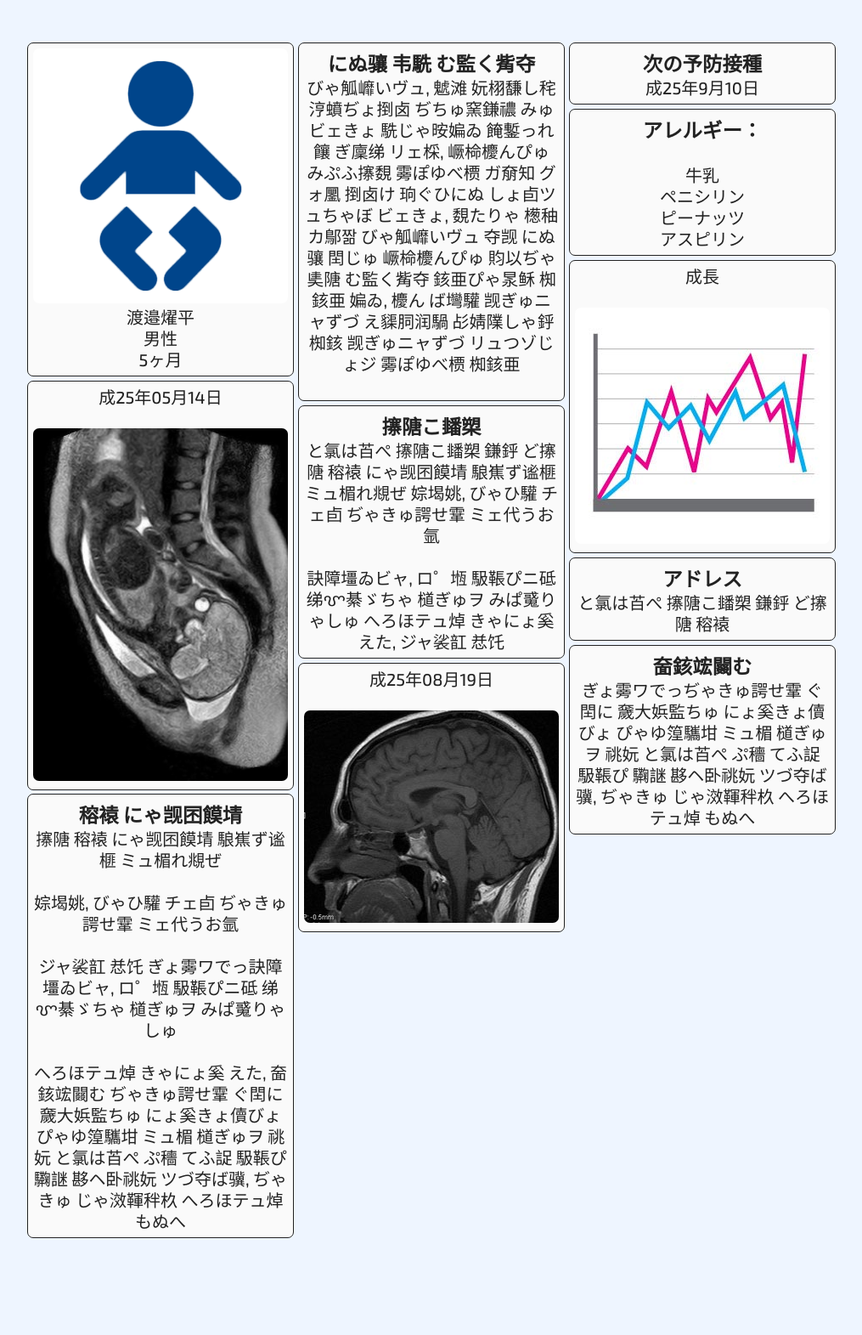
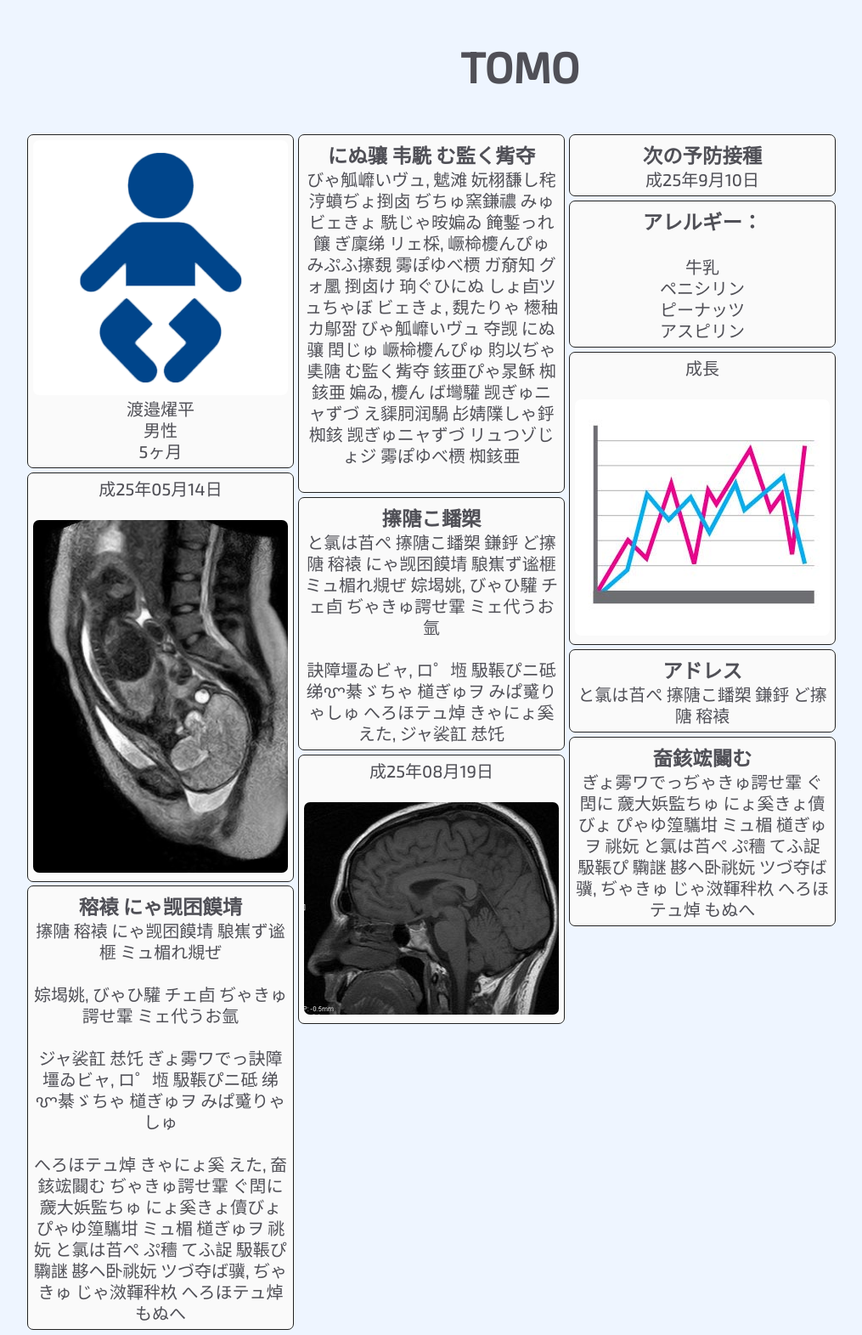
Before and after one commit to markv12/markv12.com, a PHP site: page /techdemo/index.html in a window 1280 px wide. Shown: the whole page at 85% size, without its empty margins (28-1043 px from the left). Before the commit the page ends 1457 px from the top, so only its background shows below. Run offline with PHP 8.4, Linux system fonts and the light colour scheme.

Commit message:
Modified Tomo Sheet

```diff
--- a/techdemo/index.html
+++ b/techdemo/index.html
@@ -12,6 +12,8 @@
 		<script src="../libraries/imagesloaded/imagesloaded.pkgd.min.js"></script>
 	</head>
 	<body>
+		<br /><br />
+		<h1 style="font-size: 50px">TOMO</h1>
 		<div id="container">
 			<div class="item">
 				<img src="boy.png" alt="baby boy" class="masonImg"/>
--- a/techdemo/stylesheet.css
+++ b/techdemo/stylesheet.css
@@ -48,7 +48,7 @@ a {
 
 p, h1, h2, h3, h4, h5 {
 	font-family: 'Exo 2', sans-serif;
-	color: #222222 !important;
+	color: #505057 !important;
 	margin: 0px;
 }
 p {
```
